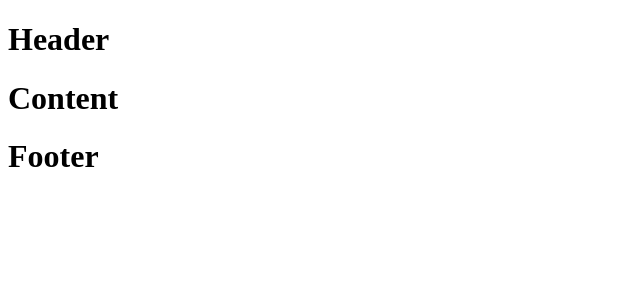
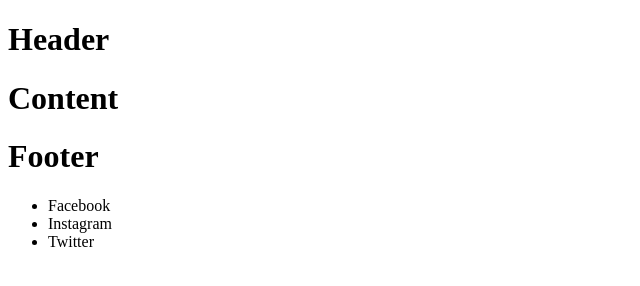
Before and after one commit to fazozela/Web2Tecba, a plain HTML site: page index.html in a window 1280 px wide. Shown: the whole page, without its empty margins (0-640 px from the left). Drawn offline with Linux system fonts and the light colour scheme.

Commit message:
footer agregado

```diff
--- a/index.html
+++ b/index.html
@@ -18,6 +18,11 @@
 
     <div class="container-fluid">
         <h1>Footer</h1>
+        <ul>
+            <li>Facebook</li>
+            <li>Instagram</li>
+            <li>Twitter</li>
+        </ul>
     </div>
 </body>
 
```
